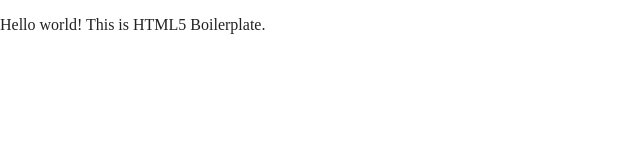
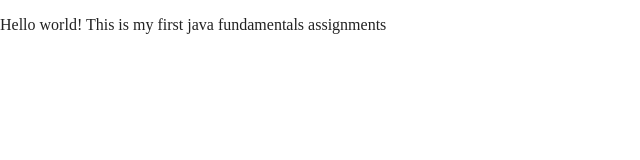
Before and after one commit to ArifHoss/java_script_fundamentals, a website built with Parcel: page index.html in a window 1280 px wide. Shown: the whole page, without its empty margins (0-640 px from the left). Built offline with nearby package versions, Linux system fonts and the light colour scheme.

Commit message:
created dev branch and changes some text

```diff
--- a/index.html
+++ b/index.html
@@ -25,7 +25,10 @@
 <body>
 
   <!-- Add your site or application content here -->
-  <p>Hello world! This is HTML5 Boilerplate.</p>
+  <p>Hello world! This is my first java fundamentals assignments</p>
+
+
+
   <script src="js/vendor/modernizr-3.11.2.min.js"></script>
   <script src="js/plugins.js"></script>
   <script src="js/main.js"></script>
```
